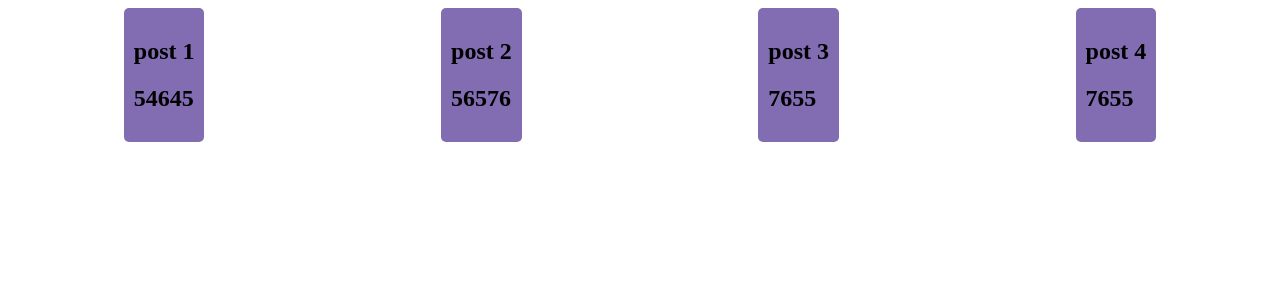
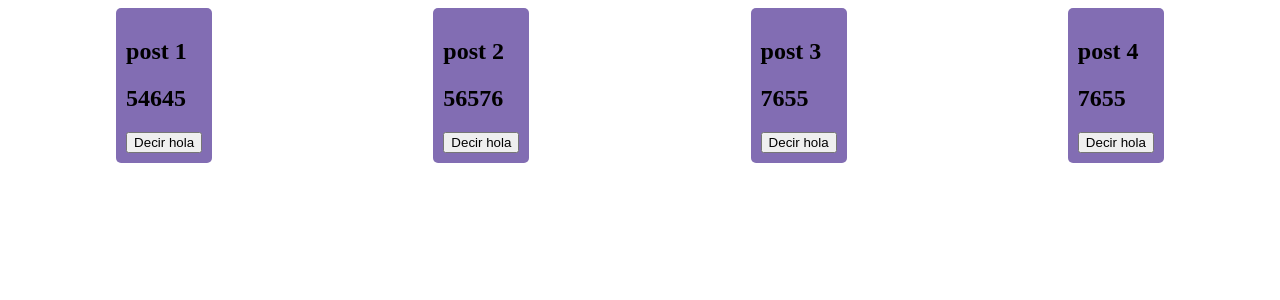
Before and after one commit to lautaroDSwebdev/vuejs-begin, a Vue app: page / in a window 1280 px wide. Shown: the top 300 px of the page. Built offline with nearby package versions, Linux system fonts and the light colour scheme; the HTML template or start-up script is replaced by a standard one.

Commit message:
feat: vertical comunication

```diff
--- a/src/App.vue
+++ b/src/App.vue
@@ -7,7 +7,7 @@
 // import ListsComponent from './components/ListsComponent.vue';
 // import FormulariesVue from './components/FormulariesVue.vue';
 // import LifeCicle from './components/LifeCicle.vue';
-import FatherComponentComposition from "@/components/FatherComponentComposition.vue"
+import FatherComponentComposition from "@/components/comunicacion-vertical/FatherComponentComposition.vue"
 </script>
 
 <template>
--- a/src/components/FatherComponentComposition.vue
+++ /dev/null
@@ -1,41 +0,0 @@
-<template>
-  <div class="styled_div">
-    <ChildCponentComposition v-for='data in lista' :key='data.num' :text='data.text' :num='data.num' />
-  </div>
-</template>
-<script lang="ts" setup>
-import ChildCponentComposition from '@/components/ChildComponentComposition.vue'
-
-
-interface Data {
-  text: string
-  num: number
-}
-
-const lista: Data[] = [
-  {
-    text: 'post 1',
-    num: 54645,
-  },
-  {
-    text: 'post 2',
-    num: 56576,
-  },
-  {
-    text: 'post 3',
-    num: 7655,
-  },
-  {
-    text: 'post 4',
-    num: 7655,
-  },
-]
-</script>
-<style scoped>
-.styled_div {
-  display: flex;
-  flex-flow: wrap;
-  justify-content: space-around;
-  gap: 5px;
-}
-</style>
--- a/src/components/ChildComponentOption.vue
+++ b/src/components/comunicacion-vertical/ChildComponentOption.vue
@@ -2,10 +2,12 @@
   <div class="div_child">
     <h2>{{ props.text }}</h2>
     <h2>{{ props.num }}</h2>
+    <button @click="algo">Decir hola</button>
+    <!-- <input type="text" v-model="something"> -->
   </div>
 </template>
 <script lang="ts" >
-import {defineComponent} from "vue"
+import {defineComponent, ref, type Ref} from "vue"
 
 export default defineComponent({
   name: "ChildComponentOption",
@@ -19,11 +21,21 @@ export default defineComponent({
         required: true
       }
     },
-    setup(props){
-      return {props}
+    // Comunicacion ascendente con el emit
+    emits: ["Saludar"],
+    setup(props, {emit}){
+
+
+      const algo = () => {
+        emit("Saludar", "Hola que onda")
+      }
+      const something:Ref<string> = ref("")
+
+      return {props, algo, something}
     }
 })
 </script>
+
 <style scoped>
 .div_child{
     background: #826db3;
--- /dev/null
+++ b/src/components/comunicacion-vertical/FatherComponentComposition.vue
@@ -0,0 +1,40 @@
+<template>
+  <div class="styled_div">
+
+    <ChildComponentOption
+    v-for='data in lista'
+     :key='data.num'
+    :text='data.text'
+     :num='data.num'
+      @Saludar="Mensaje"
+
+
+      />
+  </div>
+</template>
+
+
+
+<script lang="ts" setup>
+import { lista } from '@/mock/mock';
+import ChildComponentOption from './ChildComponentOption.vue';
+
+
+// Funcion padre
+const Mensaje = (params: string) => {
+    alert(params)
+    console.log("Esto es desde el padre")
+}
+
+
+</script>
+<style scoped>
+
+
+.styled_div {
+  display: flex;
+  flex-flow: wrap;
+  justify-content: space-around;
+  gap: 5px;
+}
+</style>
--- /dev/null
+++ b/src/interfaces/types.ts
@@ -0,0 +1,4 @@
+export interface Data {
+  text: string
+  num: number
+}
--- /dev/null
+++ b/src/mock/mock.ts
@@ -0,0 +1,20 @@
+import type { Data } from "@/interfaces/types";
+
+export const lista: Data[] = [
+  {
+    text: 'post 1',
+    num: 54645,
+  },
+  {
+    text: 'post 2',
+    num: 56576,
+  },
+  {
+    text: 'post 3',
+    num: 7655,
+  },
+  {
+    text: 'post 4',
+    num: 7655,
+  },
+]
```
Also changed, not shown: src/components/comunicacion-vertical/ChildComponentComposition.vue (renamed from src/components/ChildComponentComposition.vue), 1 other file (tests, documents, lock files or other folders).
